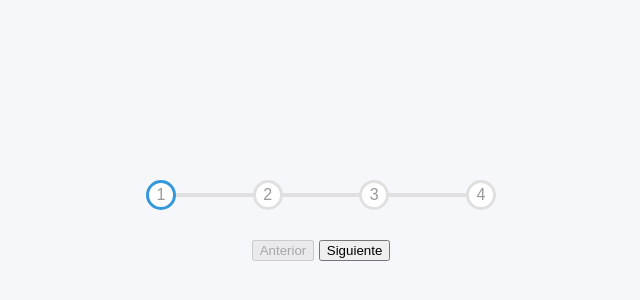
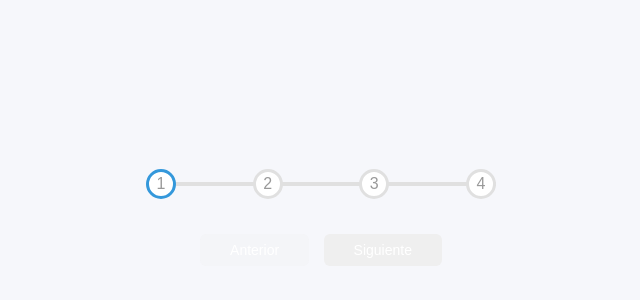
Before and after one commit to JuanMaAl/MiniProyectos-HTML-CSS-JS, a plain HTML site: page ProgresoPasoAPaso/index.html in a window 1280 px wide. Shown: the part 180-480 px from the top of the page, without its empty margins (319-959 px from the left). Drawn offline with Linux system fonts and the light colour scheme; a web font is replaced by a local one.

Commit message:
Actualizando cambios

```diff
--- a/ProgresoPasoAPaso/style.css
+++ b/ProgresoPasoAPaso/style.css
@@ -74,3 +74,15 @@ body {
 .circulo.activo{
     border-color: var(--linea-borde-llena);
 }
+
+.btn {
+    background-color: var (--linea-borde-llena);
+    color: #fff;
+    border: 0;
+    border-radius: 6px;
+    cursor: pointer;
+    font-family: inherit;
+    padding: 8px 30px;
+    margin: 5px;
+    font-size: 14px;
+}
```
